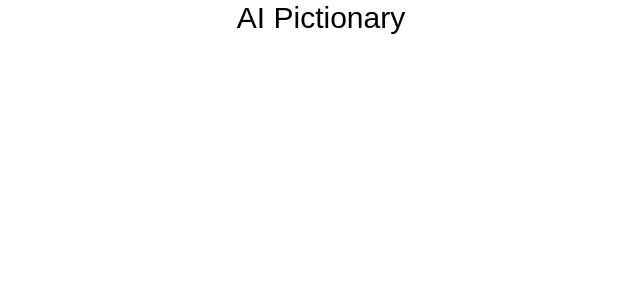
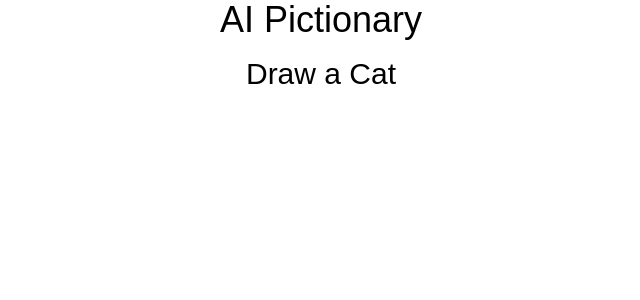
Before and after one commit to Eric-Zhang-Developer/ai-pictionary, a Next.js app: page / in a window 1280 px wide. Shown: the top 300 px of the page, without its empty margins (319-959 px from the left). Built offline with nearby package versions, Linux system fonts and the light colour scheme.

Commit message:
feat: draw command

```diff
--- a/src/app/page.tsx
+++ b/src/app/page.tsx
@@ -1,7 +1,8 @@
 export default function Home() {
   return (
-    <div className="flex items-center justify-center">
-      <h1 className="text-3xl">AI Pictionary</h1>
+    <div className="flex items-center justify-center flex-col gap-4">
+      <h1 className="text-4xl">AI Pictionary</h1>
+      <h2 className="text-3xl">Draw a Cat</h2>
 
 
     </div>
```
